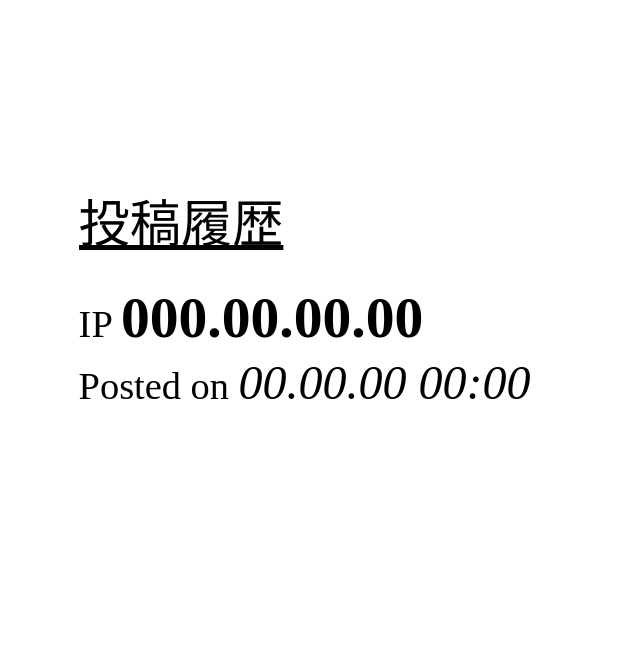
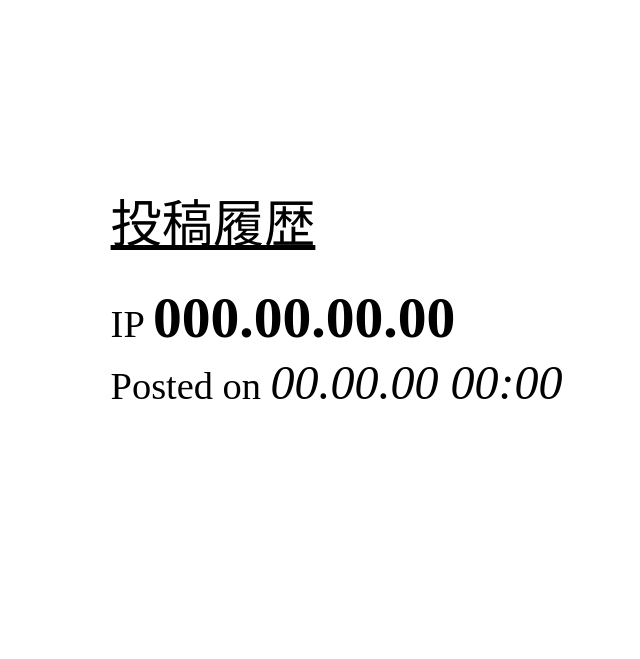
Before and after one commit to c-c-space/sign, a PHP site: page /log.php in a window 1280 px wide. Shown: the top 659 px of the page, without its empty margins (277-917 px from the left). Run offline with PHP 8.4, Linux system fonts and the light colour scheme; data that the repository does not hold is empty.

Commit message:
Update log.php

```diff
--- a/log.php
+++ b/log.php
@@ -44,7 +44,7 @@ fclose($fp);
   overflow-y:auto;
 }
 #log_items {
-  padding:0;
+  padding:0 2.5vw;
   list-style: none;
   display: -webkit-flex;
   display: flex;
```
